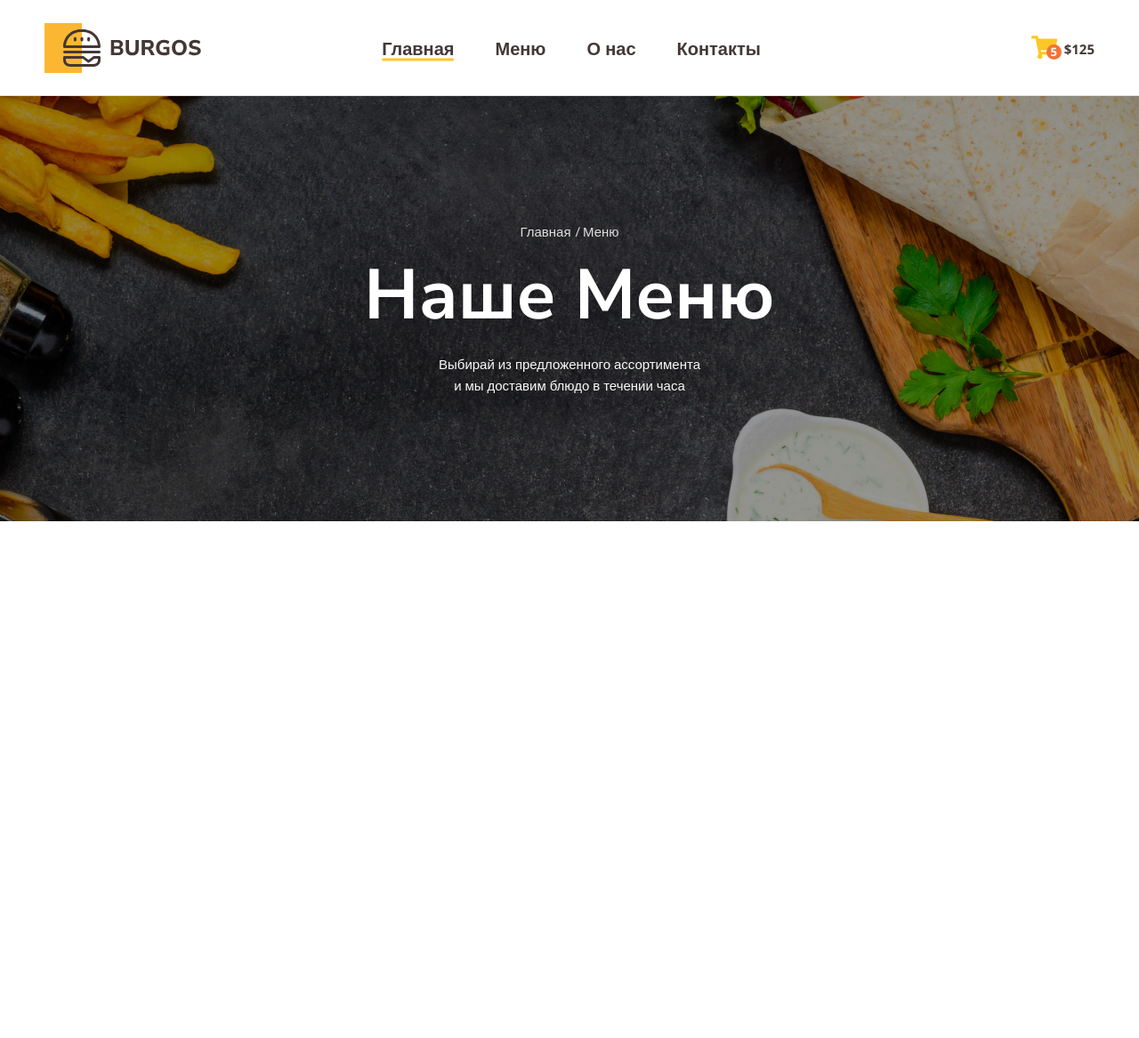
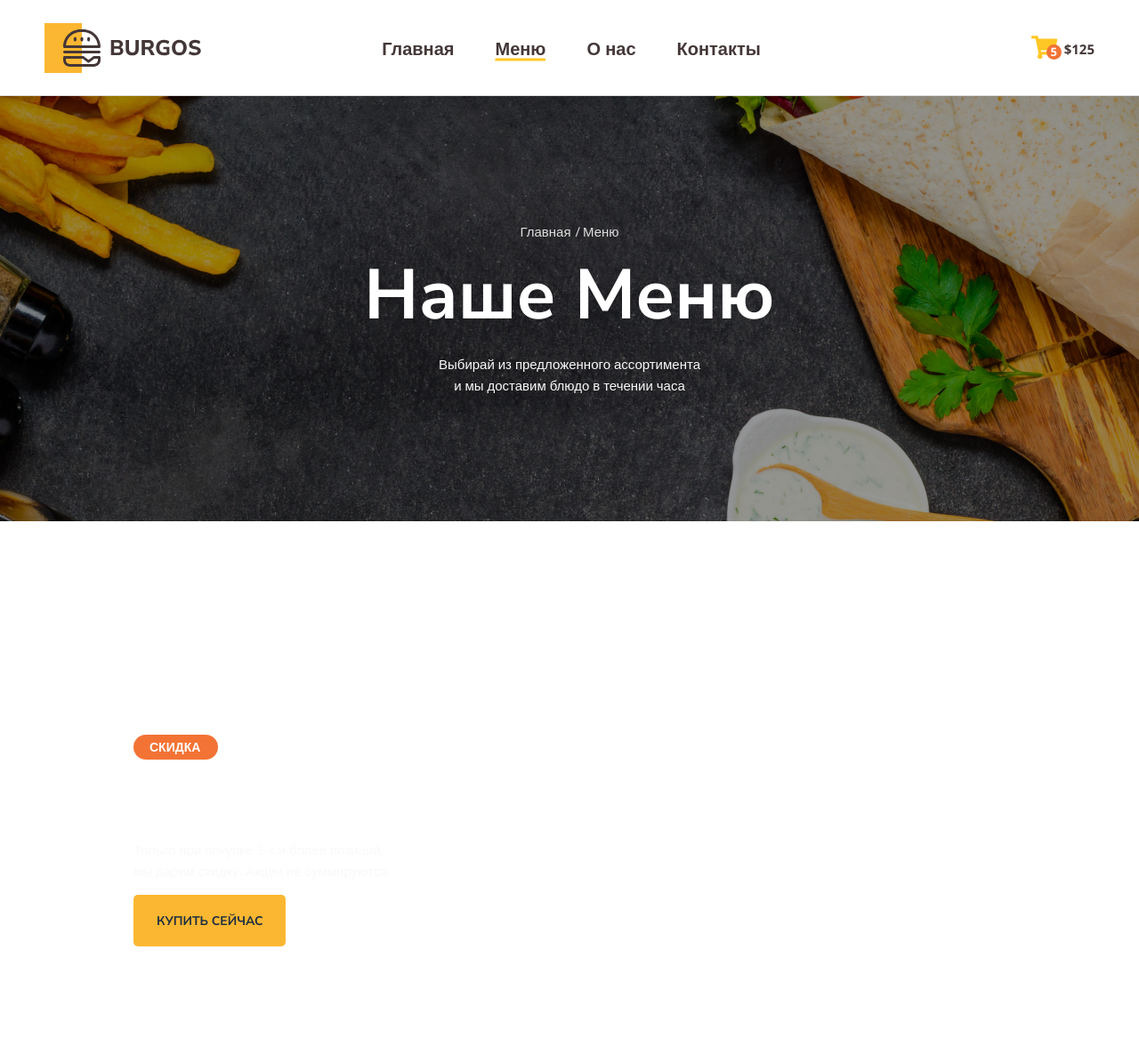
Before and after one commit to fllmonova/Module1-Burger, a plain HTML site: page index.html in a window 1280 px wide. Shown: the whole page at 89% size. Before the commit the page ends 800 px from the top, so only its background shows below. Drawn offline with nearby package versions, Linux system fonts and the light colour scheme.

Commit message:
Update index.html

```diff
--- a/index.html
+++ b/index.html
@@ -22,8 +22,8 @@
                 <a href="#" class="header-logo"></a>
                 <nav>
                     <ul class="header-nav">
-                        <li><a href="#" class="active">Главная</a></li>
-                        <li><a href="#">Меню</a></li>
+                        <li><a href="#">Главная</a></li>
+                        <li><a href="#" class="active">Меню</a></li>
                         <li><a href="#">О нас</a></li>
                         <li><a href="#">Контакты</a></li>
                     </ul>
@@ -38,6 +38,7 @@
             </div>
         </div>
     </header>
+
     <div class="bg">
         <div class="container">
             <ul class="breadcrumbs">
@@ -50,6 +51,22 @@
         </div>
     </div>
 
+    <main>
+        <div class="banner">
+            <div class="container">
+                <div class="banner-box">
+                    <h2 class="banner-title">
+                        <span>скидка</span>
+                        -30%
+                    </h2>
+                    <p class="banner-text">
+                        Только при покупке 3-х и более позиций, мы&nbsp;дарим&nbsp;скидку. Акции не суммируются.
+                    </p>
+                    <a href="#" class="banner-link">купить сейчас</a>
+                </div>
+            </div>
+        </div>
+    </main>
 </body>
 
 </html>
```
